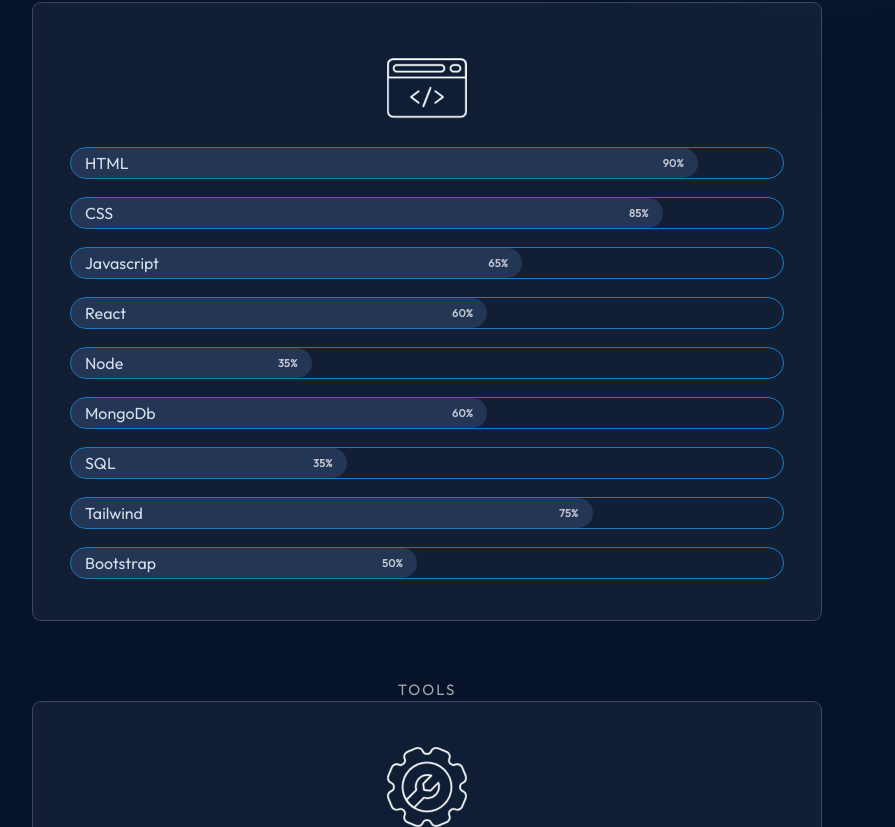
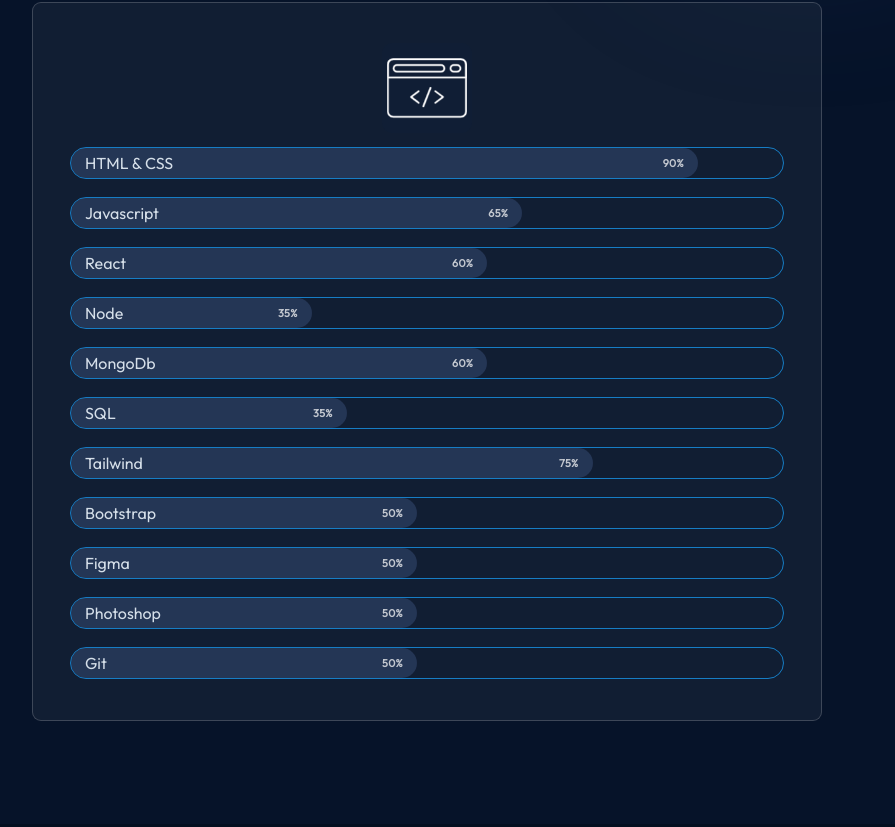
Before and after one commit to lajeesh1/portfolio-Lajeesh, a React (Vite) app: page / in a window 1280 px wide. Shown: the part 893-1720 px from the top of the page, without its empty margins (213-1108 px from the left). Built offline with nearby package versions, Linux system fonts and the light colour scheme.

Commit message:
final updates

```diff
--- a/src/components/skill/Skill.jsx
+++ b/src/components/skill/Skill.jsx
@@ -22,16 +22,11 @@
               <ul className={styles.skills}>
                 <li className={styles.skill}>
                   <div className={styles.html}>
-                    <p>HTML</p>
+                    <p>HTML & CSS</p>
                     <h5>90%</h5>
                   </div>
                 </li>
-                <li className={styles.skill}>
-                  <div className={styles.css}>
-                    <p>CSS</p>
-                    <h5>85%</h5>
-                  </div>
-                </li>
+
                 <li className={styles.skill}>
                   <div className={styles.javascript}>
                     <p>Javascript</p>
@@ -75,11 +70,29 @@
                     <h5>50%</h5>
                   </div>
                 </li>
+                <li className={styles.skill}>
+                  <div className={styles.bootstrap}>
+                    <p>Figma</p>
+                    <h5>50%</h5>
+                  </div>
+                </li>
+                <li className={styles.skill}>
+                  <div className={styles.bootstrap}>
+                    <p>Photoshop</p>
+                    <h5>50%</h5>
+                  </div>
+                </li>
+                <li className={styles.skill}>
+                  <div className={styles.bootstrap}>
+                    <p>Git</p>
+                    <h5>50%</h5>
+                  </div>
+                </li>
               </ul>
             </div>
           </li>
 
-          <li className={styles.aboutItem}>
+          {/* <li className={styles.aboutItem}>
             <div className={styles.image}>
               <p>Tools</p>
               <img src={getImageUrl("skill/ui.png")} alt="cursor img" />
@@ -92,7 +105,7 @@
                 <p className={styles.skill}>Photoshop</p>
               </div>
             </div>
-          </li>
+          </li> */}
         </ul>
       </div>
     </section>
```
